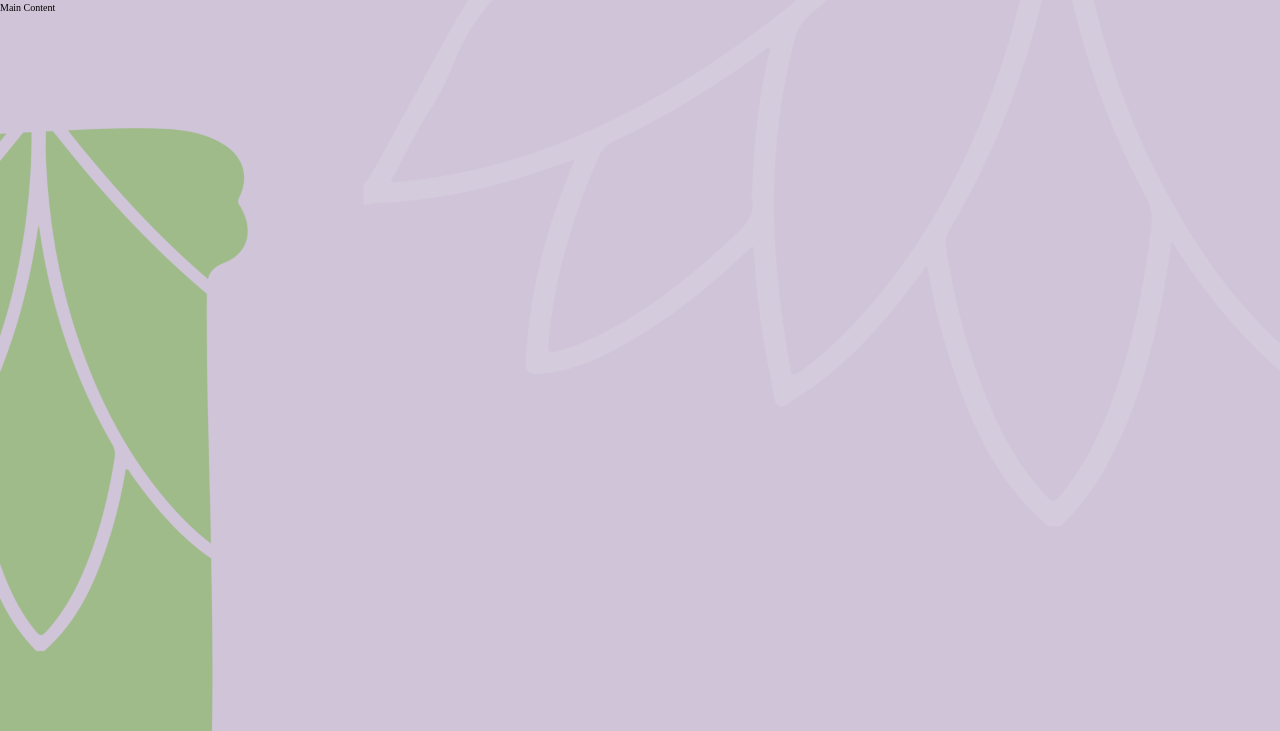
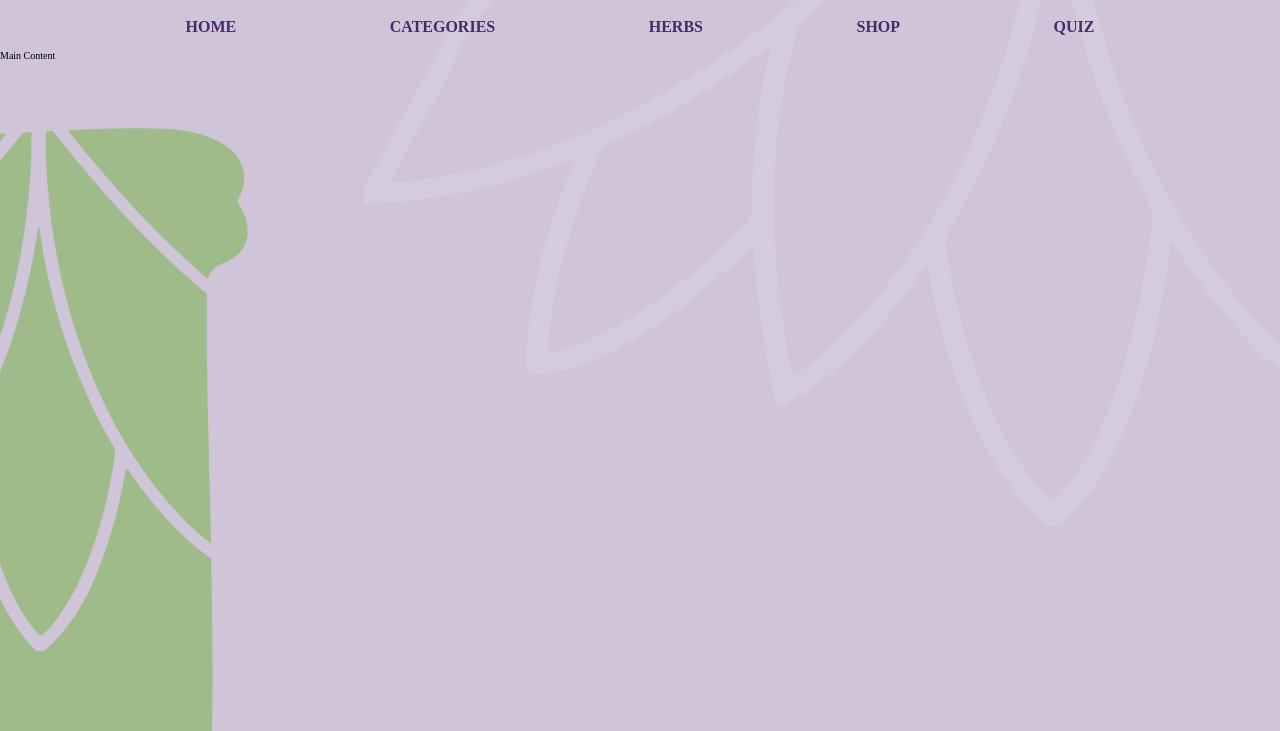
Before and after one commit to mcgraths7/herbal-releaf, a React app: page / in a window 1280 px wide. Shown: the part 82-813 px from the top of the page. Built offline with nearby package versions, Linux system fonts and the light colour scheme.

Commit message:
added basic layout

```diff
--- a/src/components/App/App.css
+++ b/src/components/App/App.css
@@ -49,6 +49,10 @@ table {
 
 html {
   font-size: 62.5%;
+}
+
+:root {
+  --dark: #4a286d;
 }
 
 /* Layout */
@@ -110,6 +114,16 @@ body {
   font-size: 1.6rem;
 }
 
+.text-bold {
+  font-weight: 700;
+}
+
+.page-link {
+  text-transform: uppercase;
+  text-decoration: none;
+  color: var(--dark)
+}
+
 /* Buttons */
 .btn {
   padding: 1.6rem;
@@ -125,7 +139,7 @@ body {
 
 .btn-primary {
   color: white;
-  background-color: #4a286d;
+  background-color: var(--dark);
 }
 
 /* Logo  */
--- a/src/components/App/index.jsx
+++ b/src/components/App/index.jsx
@@ -2,11 +2,13 @@ import './App.css';
 import Header from '../Header';
 import Main from '../Main';
 import Footer from '../Footer';
+import Nav from '../Nav';
 
 function App() {
   return (
     <div className="app">
       <Header />
+      <Nav />
       <Main />
       <Footer />
     </div>
--- /dev/null
+++ b/src/components/Nav/index.jsx
@@ -0,0 +1,25 @@
+import React from 'react';
+
+const Nav = () => {
+  return (
+    <nav className="flex jst-even container">
+      <a href="#" className="page-link text-md text-bold">
+        Home
+      </a>
+      <a href="#" className="page-link text-md text-bold">
+        Categories
+      </a>
+      <a href="#" className="page-link text-md text-bold">
+        Herbs
+      </a>
+      <a href="#" className="page-link text-md text-bold">
+        Shop
+      </a>
+      <a href="#" className="page-link text-md text-bold">
+        Quiz
+      </a>
+    </nav>
+  );
+};
+
+export default Nav;
```
